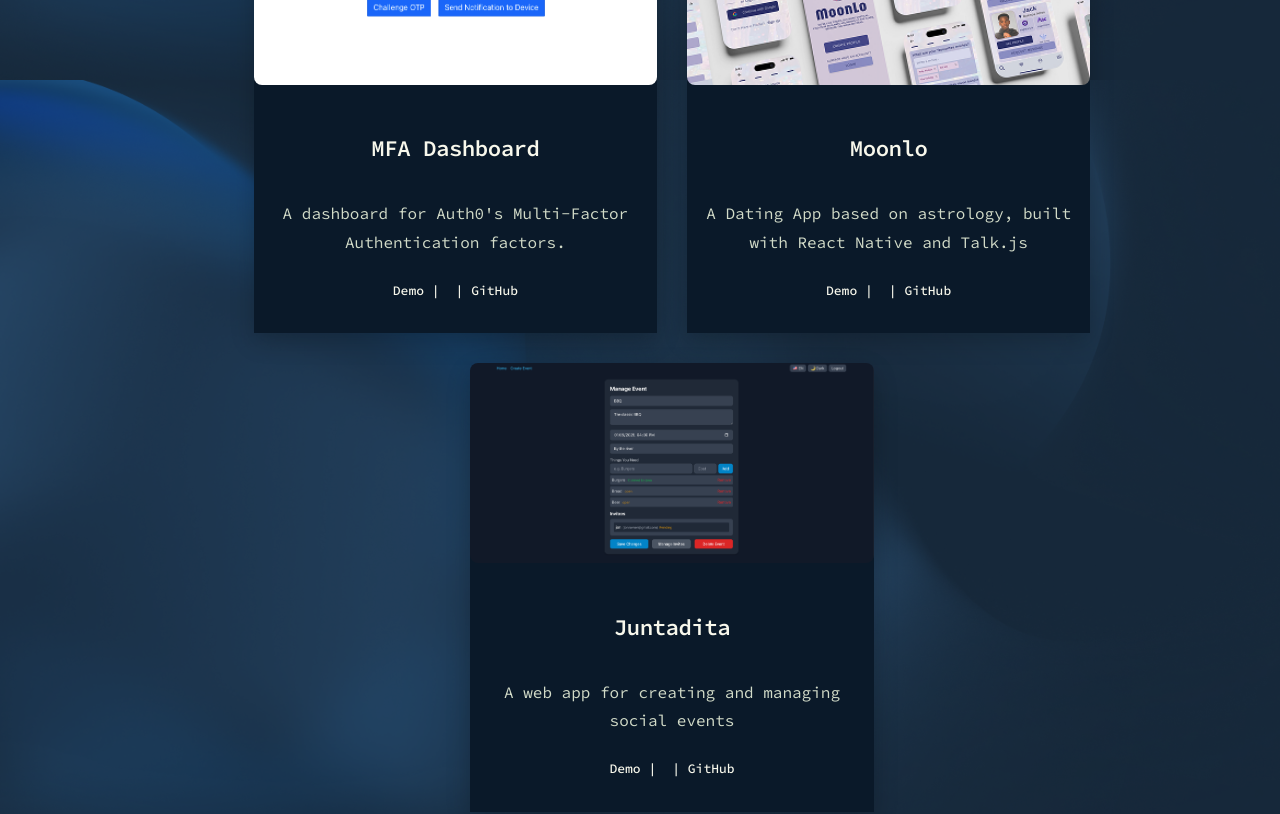
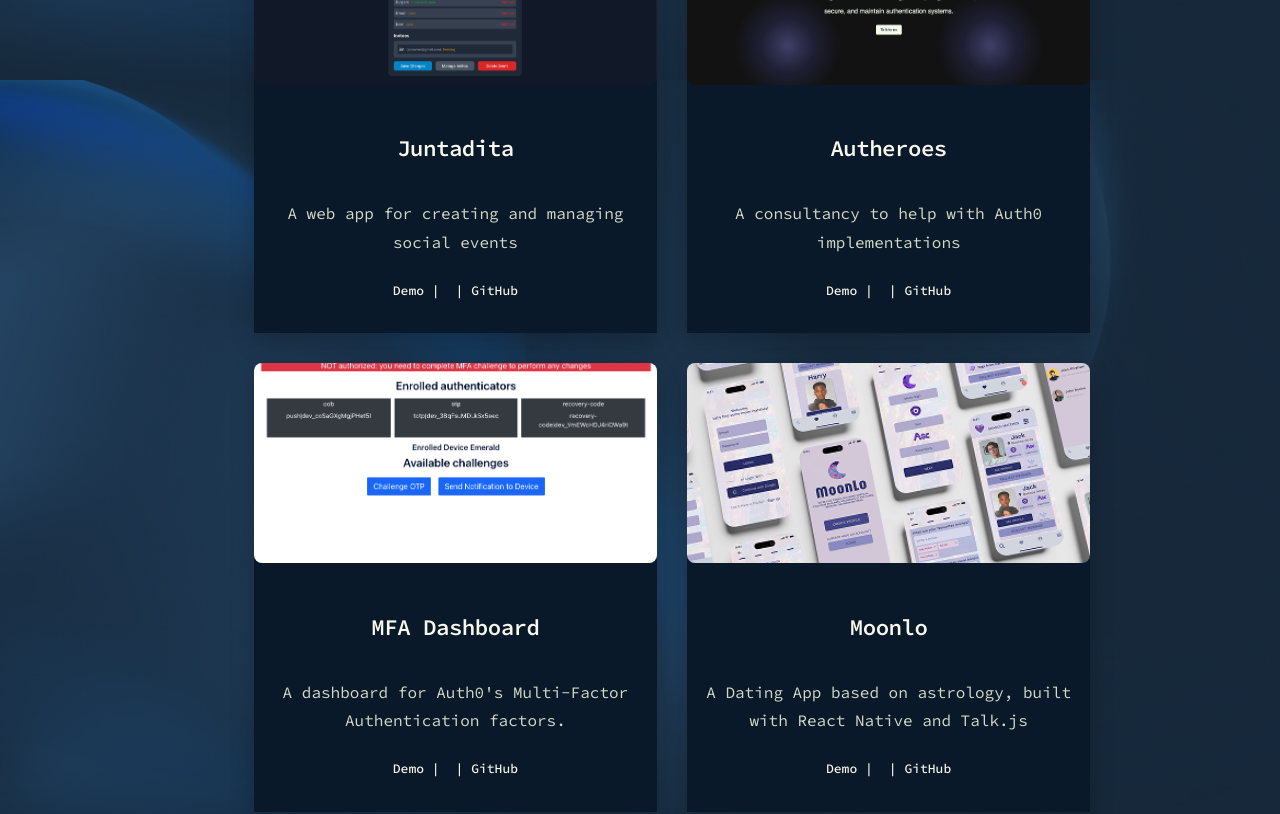
Before and after one commit to jonrovner/client, a React (Create React App) app: page / in a window 1280 px wide. Shown: the part 2320-3134 px from the top of the page. Built offline with nearby package versions, Linux system fonts and the light colour scheme.

Commit message:
added autheroes to projects

```diff
--- a/src/Projects.js
+++ b/src/Projects.js
@@ -1,9 +1,24 @@
 import mfadash from './mfa-dash.png'
 import moonlo from './moonlo.png'
 import gather from './gather2.png'
+import autheroes from './autheroes.png'
 import React from 'react';
 
 const projects = [
+  {
+    title: "Juntadita",
+    description: "A web app for creating and managing social events",
+    link: "https://juntadita.com",
+    repo: "https://github.com/jonrovner/gather",
+    image: gather
+  },
+  {
+    title: "Autheroes",
+    description: "A consultancy to help with Auth0 implementations",
+    link: "https://autheroes.com",
+    repo: "https://github.com/jonrovner",
+    image: autheroes
+  },
   {
     title: "MFA Dashboard",
     description: "A dashboard for Auth0's Multi-Factor Authentication factors.",
@@ -18,13 +33,7 @@
     repo: "https://github.com/jonrovner/moonlo-app",
     image: moonlo
   },
-  {
-    title: "Juntadita",
-    description: "A web app for creating and managing social events",
-    link: "https://juntadita.com",
-    repo: "https://github.com/jonrovner/gather",
-    image: gather
-  }
+
 ];
 
 function Projects() {
```
Also changed, not shown: src/autheroes.png (added).
